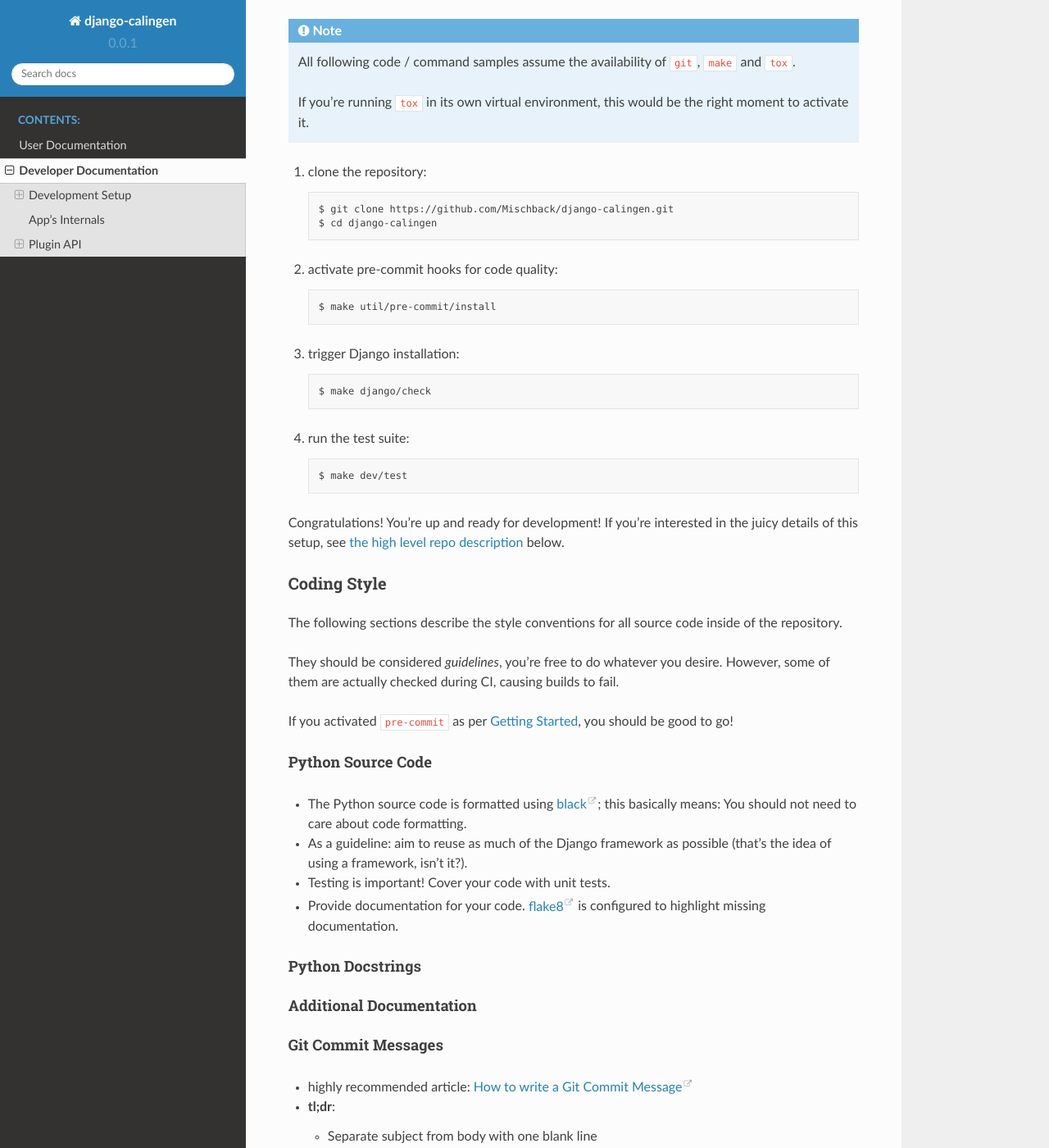
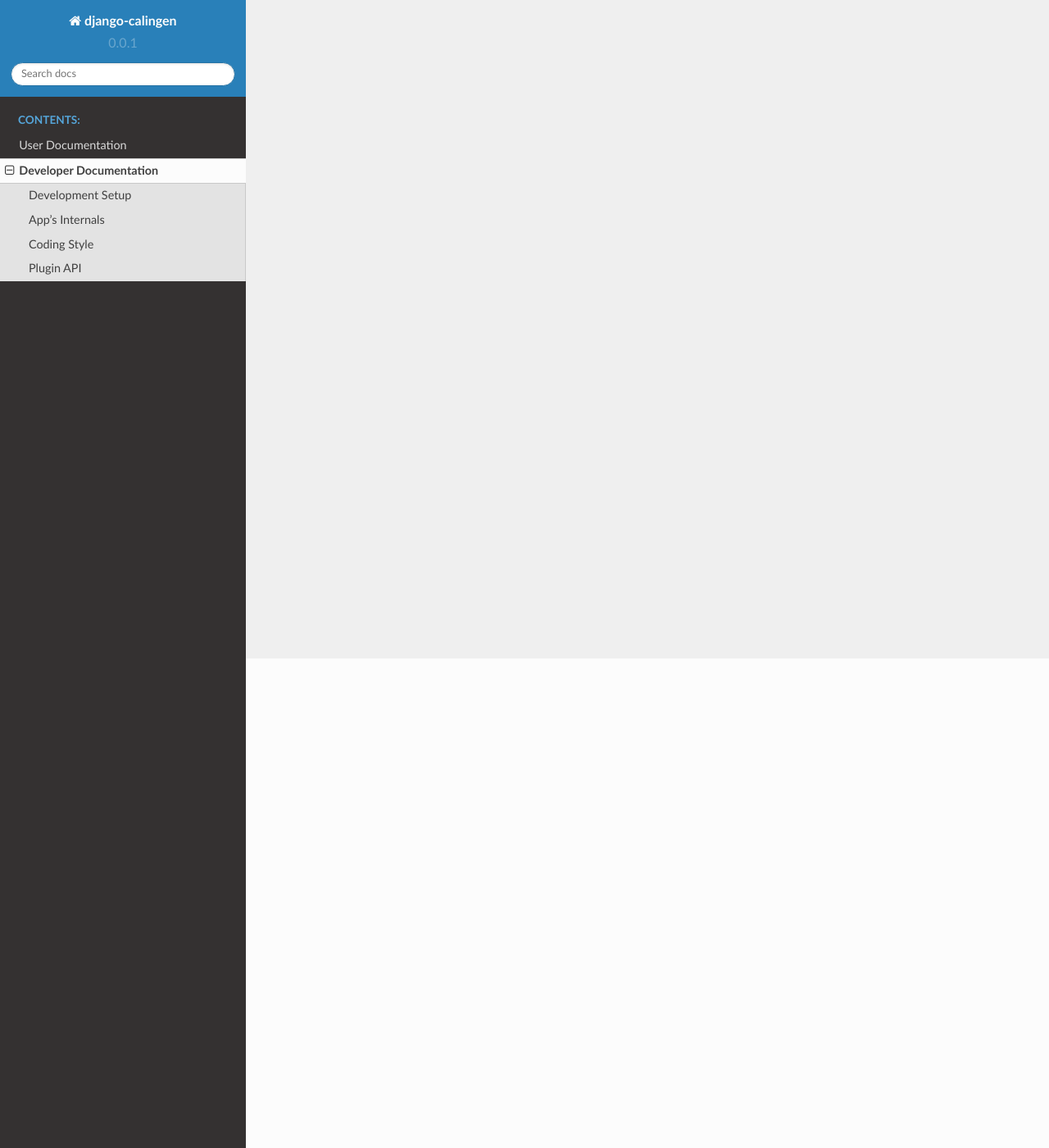
Before and after one commit to Mischback/django-calingen, a Sphinx documentation site: the page built from docs/source/developer/index.rst, in a window 1280 px wide and 1400 px high, scrolled down 597 px. Shown: the whole window at 82% size. Built offline with Sphinx 7.4.7 and the Read the Docs theme 2.0.0, drawn with Linux system fonts in a browser that asks for light colours; pages that are not in the unit, such as notebooks, are missing from menus; the version number is read from the project's files by our own code; some of the changed text lies outside the part shown.

Commit message:
Restructure the developer documentation

```diff
--- /dev/null
+++ b/docs/source/developer/app_internals.rst
@@ -0,0 +1,3 @@
+###############
+App's Internals
+###############
--- a/docs/source/developer/index.rst
+++ b/docs/source/developer/index.rst
@@ -5,158 +5,10 @@
 #######################
 
 
-.. _calingen-dev-doc-setup-label:
+.. toctree::
+    :hidden:
 
-*****************
-Development Setup
-*****************
-
-This section is targeted at development of |calingen| itsself. It may not be
-ideal for developing :ref:`plugins <calingen-dev-doc-plugins-label>`, though it
-should be possible aswell.
-
-Abstract
-========
-
-The `repository at GitHub`_ provides a stand-alone development environment
-for |calingen|, depending on only two external tools: `Git`_ and `tox`_.
-
-Additionally it is highly recommended to have ``make`` available on your
-development system, as |calingen| provides a ``Makefile`` acting as
-user-interface for the ``tox`` environments.
-
-An actual installation of `Django`_ is **not required**, |calingen| provides
-a ``tox`` environment to run the development source code of the application
-in the context of a minimal Django project.
-
-.. _repository at GitHub: https://github.com/Mischback/django-calingen/
-.. _Git: https://git.org?FIXME
-.. _tox: https://github.com/tox/tox?FIXME
-.. _Django: https://djangoproject.com
-
-.. _calingen-dev-doc-setup-getting-started-label:
-
-Getting Started
-===============
-
-.. note::
-  All following code / command samples assume the availability of ``git``,
-  ``make`` and ``tox``.
-
-  If you're running ``tox`` in its own virtual environment, this would be the
-  right moment to activate it.
-
-#. clone the repository::
-
-   $ git clone https://github.com/Mischback/django-calingen.git
-   $ cd django-calingen
-
-#. activate pre-commit hooks for code quality::
-
-   $ make util/pre-commit/install
-
-#. trigger Django installation::
-
-   $ make django/check
-
-#. run the test suite::
-
-   $ make dev/test
-
-Congratulations! You're up and ready for development! If you're interested in
-the juicy details of this setup, see
-:ref:`the high level repo description <calingen-dev-doc-setup-desc-label>`
-below.
-
-Coding Style
-============
-
-The following sections describe the style conventions for all source code
-inside of the repository.
-
-They should be considered *guidelines*, you're free to do whatever you desire.
-However, some of them are actually checked during CI, causing builds to fail.
-
-If you activated ``pre-commit`` as per
-:ref:`Getting Started <calingen-dev-doc-setup-getting-started-label>`, you
-should be good to go!
-
-Python Source Code
-------------------
-
-- The Python source code is formatted using `black`_; this basically means:
-  You should not need to care about code formatting.
-- As a guideline: aim to reuse as much of the Django framework as possible
-  (that's the idea of using a framework, isn't it?).
-- Testing is important! Cover your code with unit tests.
-- Provide documentation for your code. `flake8`_ is configured to highlight
-  missing documentation.
-
-.. _black: https://github.com/psf/black
-.. _flake8: https://github.com/PyCQA/flake8
-
-Python Docstrings
------------------
-
-Additional Documentation
-------------------------
-
-Git Commit Messages
--------------------
-
-- highly recommended article: `How to write a Git Commit Message`_
-- **tl;dr**:
-
-  - Separate subject from body with one blank line
-  - Limit the subject line to 50 characters
-  - Capitalize the subject line
-  - Do not end the subject line with a period
-  - Use the imperative mood in the subject line
-  - Wrap the body at around 72 characters
-  - Use the body to explain *what* and *why* vs. *how*
-
-- As a general guideline: the commit subject line should finish this sentence:
-
-  | *If applied, this commmit will* **your subject line here**
-
-.. _How to write a Git Commit Message: https://chris.beams.io/posts/git-commit/
-
-
-.. _calingen-dev-doc-setup-desc-label:
-
-Description
-===========
-
-
-***************
-App's Internals
-***************
-
-
-.. _calingen-dev-doc-plugins-label:
-
-**********
-Plugin API
-**********
-
-.. _calingen-dev-doc-plugins-eventprovider-label:
-
-``EventProvider`` Development
-=============================
-
-
-.. _calingen-dev-doc-plugins-layoutprovider-label:
-
-``LayoutProvider`` Development
-==============================
-
-
-.. _calingen-dev-doc-plugins-compilerprovider-label:
-
-``CompilerProvider`` Development
-================================
-
-
-
-
-.. |calingen| replace:: **django-calingen**
+    development_setup
+    app_internals
+    coding_style
+    plugin_api
```
Also changed, not shown: docs/source/developer/coding_style.rst (added, +59 -0 lines), docs/source/developer/development_setup.rst (added, +74 -0 lines), docs/source/developer/plugin_api.rst (added, +25 -0 lines).
